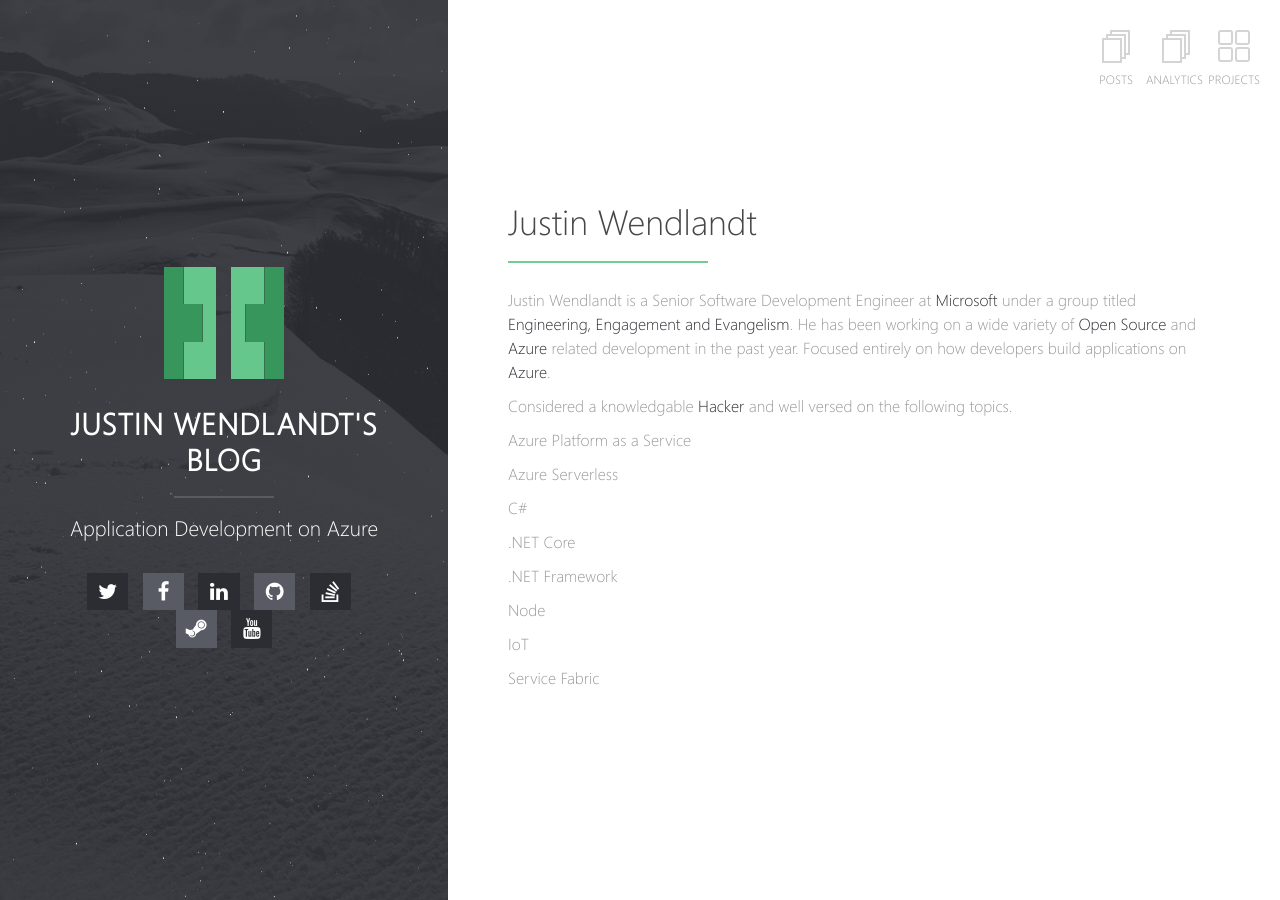
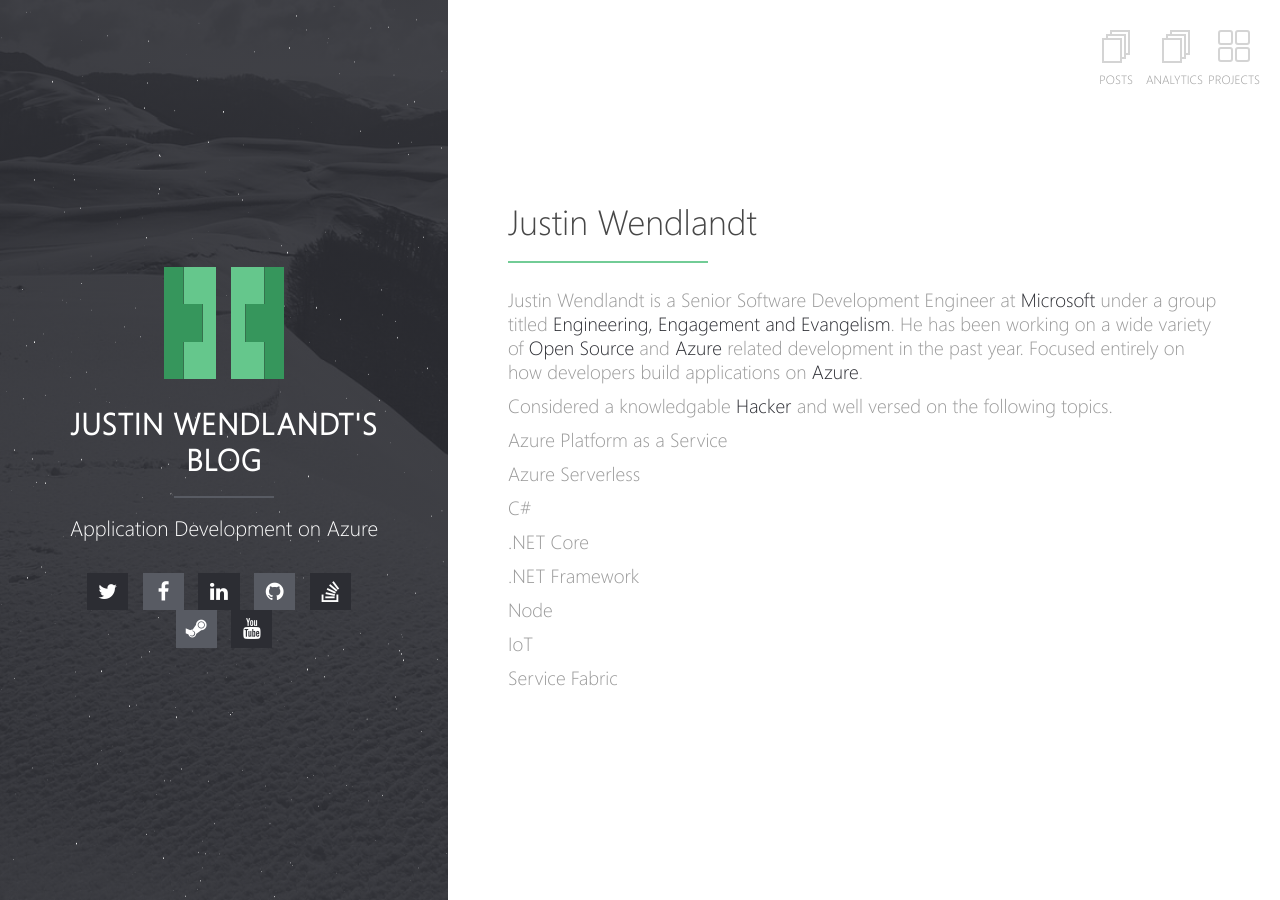
Before and after one commit to jwendl/jwendl.github.io, a Jekyll site: the page built from index.md, in a window 1280 px wide. Built offline with Jekyll 4.4.1, drawn with Linux system fonts in a browser that asks for light colours; our own code applies the rules of GitHub Pages for plain Markdown files.

Commit message:
Updating font size.

```diff
--- a/assets/_sass/_site.scss
+++ b/assets/_sass/_site.scss
@@ -469,7 +469,7 @@
   }
   p {
     color: darken($white, 40);
-    font-size: 16px;
+    font-size: larger;
     margin: 10px 0;
     padding-top: 0;
     line-height: 24px;
```
Also changed, not shown: 2 other files.
